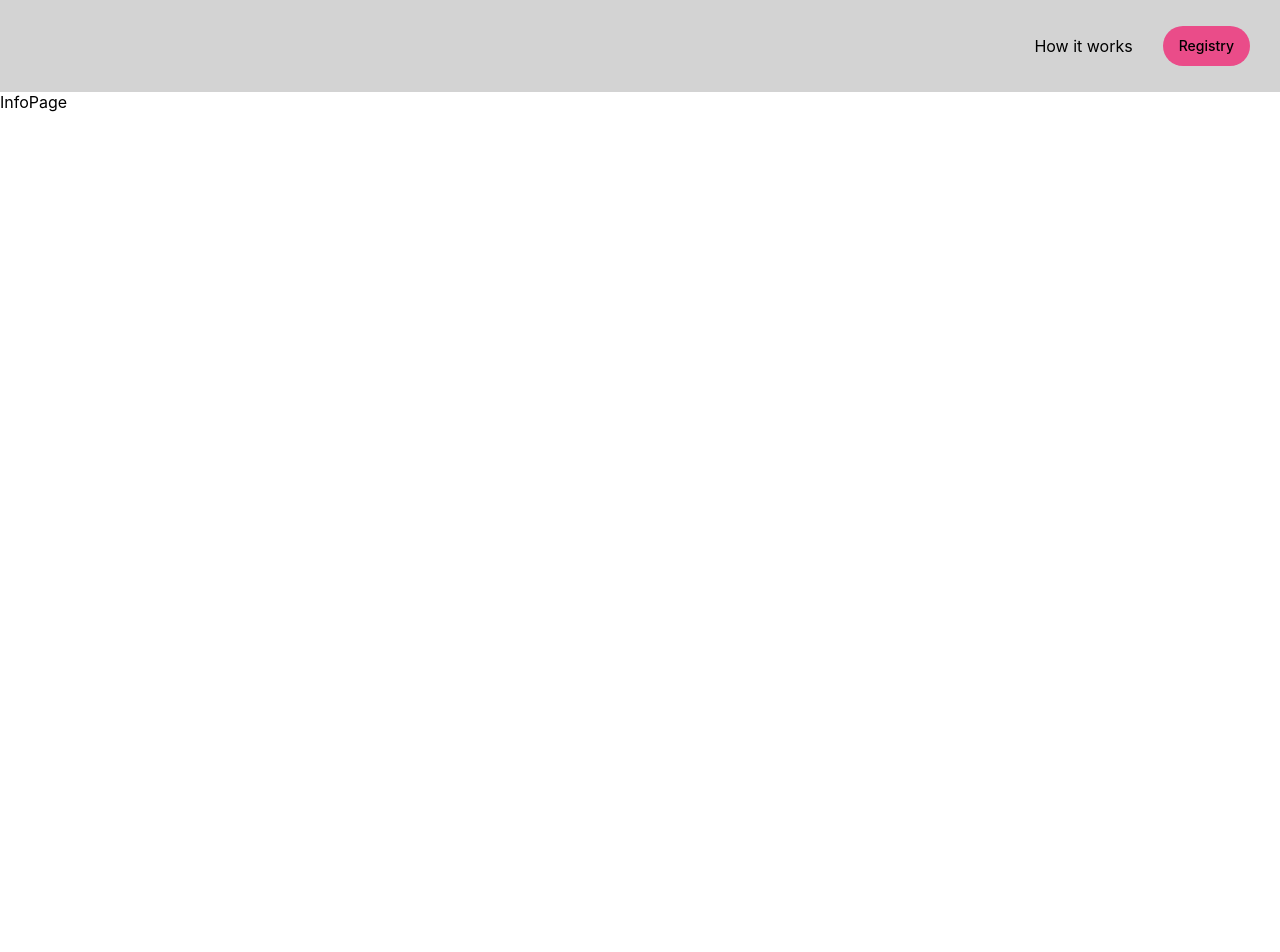
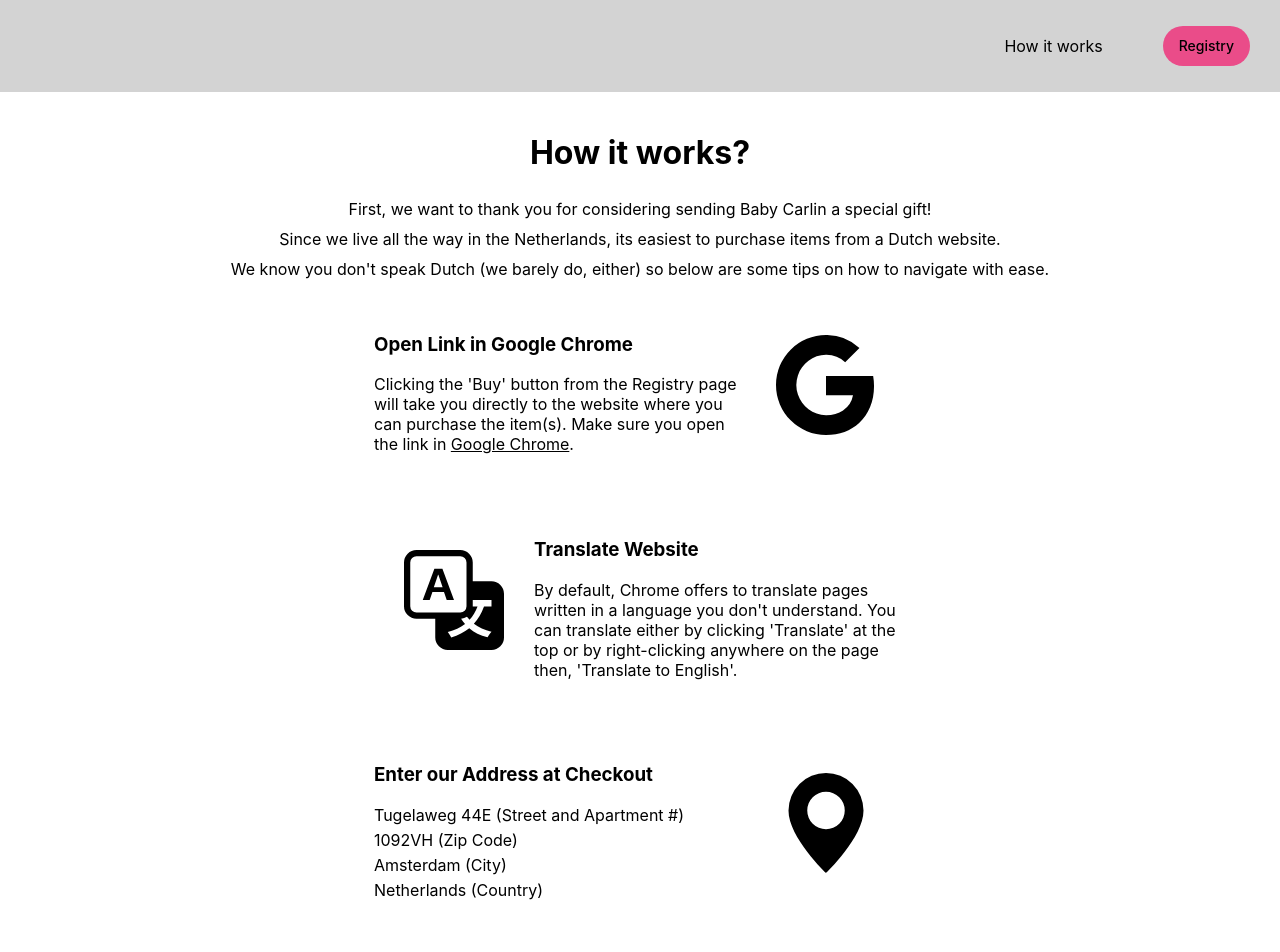
Before and after one commit to leahcarlin/baby-registry-interface, a React (Create React App) app: page /more-info in a window 1280 px wide. Shown: the top 952 px of the page. Before the commit the page ends 800 px from the top, so only its background shows below. Built offline with nearby package versions, Linux system fonts and the light colour scheme; no server answers.

Commit message:
info page

```diff
--- a/src/App.css
+++ /dev/null
@@ -1,38 +0,0 @@
-.App {
-  text-align: center;
-}
-
-.App-logo {
-  height: 40vmin;
-  pointer-events: none;
-}
-
-@media (prefers-reduced-motion: no-preference) {
-  .App-logo {
-    animation: App-logo-spin infinite 20s linear;
-  }
-}
-
-.App-header {
-  background-color: #282c34;
-  min-height: 100vh;
-  display: flex;
-  flex-direction: column;
-  align-items: center;
-  justify-content: center;
-  font-size: calc(10px + 2vmin);
-  color: white;
-}
-
-.App-link {
-  color: #61dafb;
-}
-
-@keyframes App-logo-spin {
-  from {
-    transform: rotate(0deg);
-  }
-  to {
-    transform: rotate(360deg);
-  }
-}
--- a/src/components/ItemCard/ItemCard.scss
+++ b/src/components/ItemCard/ItemCard.scss
@@ -8,6 +8,13 @@
   box-shadow: rgba(0, 0, 0, 0.02) 0 1px 3px 0;
   box-sizing: border-box;
   color: rgba(0, 0, 0, 0.85);
+
+  h3 {
+    margin-bottom: 10px;
+  }
+  p {
+    margin: 0;
+  }
 
   .card-img {
     display: flex;
@@ -23,16 +30,14 @@
   .details {
     display: flex;
     flex-direction: column;
-
-    p {
-      margin: 0;
-    }
+    margin: 10px 0;
 
     ul {
       display: flex;
       justify-content: space-between;
       align-items: center;
       padding: 0;
+      margin: 0;
 
       li {
         list-style-type: none;
@@ -81,3 +86,19 @@
 .card-container:hover {
   transform: translateY(-1px);
 }
+
+@media (min-width: 768px) {
+  .item-container {
+    display: flex;
+    flex-wrap: wrap;
+    flex-basis: 33.33%;
+    justify-content: center;
+
+    .card-container {
+      img {
+        width: 300px;
+        object-fit: contain;
+      }
+    }
+  }
+}
--- a/src/components/ItemCard/index.js
+++ b/src/components/ItemCard/index.js
@@ -5,22 +5,25 @@ export default function ItemCard(props) {
   const { items } = props;
 
   return (
-    <div>
+    <div className="item-container">
       {items.map((item) => (
         <div className="card-container" key={item.id}>
           <div className="card-img">
             <img src={item.imgUrl} alt={item.title} />
           </div>
-          <p>{item.description}</p>
+          <h3>{item.title}</h3>
+          <p>{item.details}</p>
           <div className="details">
             <p>
               <strong>Buy Directly From</strong>
             </p>
             <ul>
               <li>{item.shortUrl}</li>
-              <li>{item.price}</li>
+              <li>€{item.price}</li>
               <li>
-                <button>Buy</button>
+                <a target="_blank" rel="noreferrer" href={item.itemUrl}>
+                  <button>Buy</button>
+                </a>
               </li>
             </ul>
           </div>
--- a/src/components/NavBar/NavBar.scss
+++ b/src/components/NavBar/NavBar.scss
@@ -27,7 +27,7 @@
         height: 40px;
         line-height: 20px;
         list-style: none;
-        margin: 0;
+        margin-left: 30px;
         outline: none;
         padding: 10px 16px;
         transition: color 100ms;
--- /dev/null
+++ b/src/pages/InfoPage/InfoPage.scss
@@ -0,0 +1,58 @@
+.info-container {
+  display: flex;
+  flex-direction: column;
+  align-items: center;
+  margin: 20px;
+  text-align: center;
+
+  p {
+    margin: 5px 0;
+  }
+
+  .instructions-container {
+    display: flex;
+    flex-direction: column;
+    justify-content: center;
+    align-items: center;
+
+    .instructions {
+      display: flex;
+      align-items: center;
+      justify-content: center;
+      width: 100%;
+      margin: 5px 0;
+
+      .text {
+        text-align: left;
+        width: 50%;
+      }
+
+      .svg-container {
+        width: 60px;
+        margin: 0 30px;
+
+        svg {
+          width: 100%;
+          height: auto;
+        }
+      }
+    }
+  }
+}
+
+@media (min-width: 768px) {
+  .info-container {
+    .instructions-container {
+      .instructions {
+        margin: 30px 0;
+
+        .text {
+          width: 30%;
+        }
+        .svg-container {
+          width: 100px;
+        }
+      }
+    }
+  }
+}
--- a/src/pages/InfoPage/index.js
+++ b/src/pages/InfoPage/index.js
@@ -1,5 +1,121 @@
 import React from "react";
+import "./InfoPage.scss";
 
 export default function InfoPage() {
-  return <div>InfoPage</div>;
+  return (
+    <div className="info-container">
+      <h1>How it works?</h1>
+      <p>
+        First, we want to thank you for considering sending Baby Carlin a
+        special gift!
+      </p>
+      <p>
+        Since we live all the way in the Netherlands, its easiest to purchase
+        items from a Dutch website.
+      </p>
+      <p>
+        We know you don't speak Dutch (we barely do, either) so below are some
+        tips on how to navigate with ease.
+      </p>
+      <div className="instructions-container">
+        <div className="instructions">
+          <div className="text">
+            <h3>Open Link in Google Chrome</h3>
+            <p>
+              Clicking the 'Buy' button from the Registry page will take you
+              directly to the website where you can purchase the item(s). Make
+              sure you open the link in <u>Google Chrome</u>.
+            </p>
+          </div>
+          <div className="svg-container">
+            <svg
+              xmlns="http://www.w3.org/2000/svg"
+              width="16"
+              height="16"
+              fill="currentColor"
+              class="bi bi-google"
+              viewBox="0 0 16 16"
+            >
+              <path d="M15.545 6.558a9.42 9.42 0 0 1 .139 1.626c0 2.434-.87 4.492-2.384 5.885h.002C11.978 15.292 10.158 16 8 16A8 8 0 1 1 8 0a7.689 7.689 0 0 1 5.352 2.082l-2.284 2.284A4.347 4.347 0 0 0 8 3.166c-2.087 0-3.86 1.408-4.492 3.304a4.792 4.792 0 0 0 0 3.063h.003c.635 1.893 2.405 3.301 4.492 3.301 1.078 0 2.004-.276 2.722-.764h-.003a3.702 3.702 0 0 0 1.599-2.431H8v-3.08h7.545z" />
+            </svg>
+          </div>
+        </div>
+        <div className="instructions">
+          <div className="svg-container">
+            <svg
+              xmlns="http://www.w3.org/2000/svg"
+              width="16"
+              height="16"
+              fill="currentColor"
+              class="bi bi-translate"
+              viewBox="0 0 16 16"
+            >
+              <path d="M4.545 6.714 4.11 8H3l1.862-5h1.284L8 8H6.833l-.435-1.286H4.545zm1.634-.736L5.5 3.956h-.049l-.679 2.022H6.18z" />
+              <path d="M0 2a2 2 0 0 1 2-2h7a2 2 0 0 1 2 2v3h3a2 2 0 0 1 2 2v7a2 2 0 0 1-2 2H7a2 2 0 0 1-2-2v-3H2a2 2 0 0 1-2-2V2zm2-1a1 1 0 0 0-1 1v7a1 1 0 0 0 1 1h7a1 1 0 0 0 1-1V2a1 1 0 0 0-1-1H2zm7.138 9.995c.193.301.402.583.63.846-.748.575-1.673 1.001-2.768 1.292.178.217.451.635.555.867 1.125-.359 2.08-.844 2.886-1.494.777.665 1.739 1.165 2.93 1.472.133-.254.414-.673.629-.89-1.125-.253-2.057-.694-2.82-1.284.681-.747 1.222-1.651 1.621-2.757H14V8h-3v1.047h.765c-.318.844-.74 1.546-1.272 2.13a6.066 6.066 0 0 1-.415-.492 1.988 1.988 0 0 1-.94.31z" />
+            </svg>
+          </div>
+          <div className="text">
+            <h3>Translate Website</h3>
+            <p>
+              By default, Chrome offers to translate pages written in a language
+              you don't understand. You can translate either by clicking
+              'Translate' at the top or by right-clicking anywhere on the page
+              then, 'Translate to English'.
+            </p>
+          </div>
+        </div>
+        <div className="instructions">
+          <div className="text">
+            <h3>Enter our Address at Checkout</h3>
+            <p>
+              Tugelaweg 44E <span>(Street and Apartment #)</span>
+            </p>
+            <p>
+              1092VH <span>(Zip Code)</span>
+            </p>
+            <p>
+              Amsterdam <span>(City)</span>
+            </p>
+            <p>
+              Netherlands <span>(Country)</span>
+            </p>
+          </div>
+          <div className="svg-container">
+            <svg
+              xmlns="http://www.w3.org/2000/svg"
+              width="16"
+              height="16"
+              fill="currentColor"
+              class="bi bi-geo-alt-fill"
+              viewBox="0 0 16 16"
+            >
+              <path d="M8 16s6-5.686 6-10A6 6 0 0 0 2 6c0 4.314 6 10 6 10zm0-7a3 3 0 1 1 0-6 3 3 0 0 1 0 6z" />
+            </svg>
+          </div>
+        </div>
+        <div className="instructions">
+          <div className="svg-container">
+            <svg
+              xmlns="http://www.w3.org/2000/svg"
+              width="16"
+              height="16"
+              fill="currentColor"
+              class="bi bi-bag-heart-fill"
+              viewBox="0 0 16 16"
+            >
+              <path d="M11.5 4v-.5a3.5 3.5 0 1 0-7 0V4H1v10a2 2 0 0 0 2 2h10a2 2 0 0 0 2-2V4h-3.5ZM8 1a2.5 2.5 0 0 1 2.5 2.5V4h-5v-.5A2.5 2.5 0 0 1 8 1Zm0 6.993c1.664-1.711 5.825 1.283 0 5.132-5.825-3.85-1.664-6.843 0-5.132Z" />
+            </svg>
+          </div>
+          <div className="text">
+            <h3>Mark Item as Purchased</h3>
+            <p>
+              Don't forget to return to the Registry page and mark the item(s)
+              as purchased. There you'll also have the option to write a message
+              to us so we'll know who to thank for the very special gift!
+            </p>
+          </div>
+        </div>
+      </div>
+    </div>
+  );
 }
```
